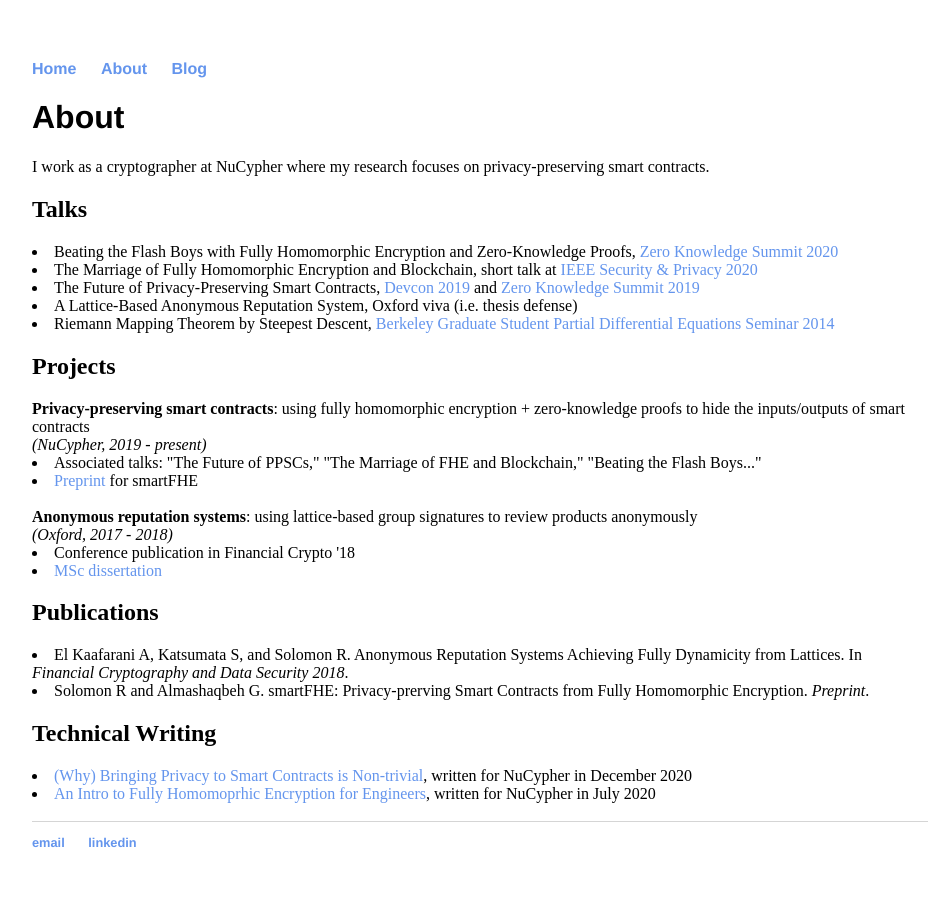
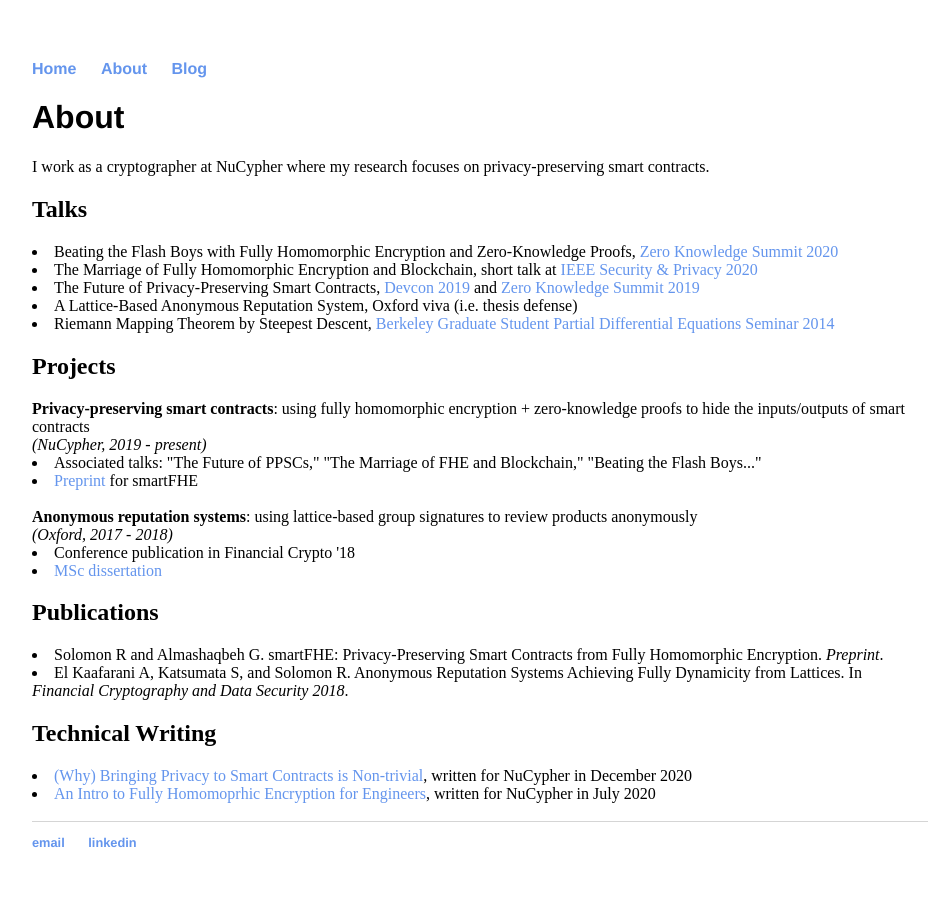
Before and after one commit to ravital/ravital.github.io, a Jekyll site: the page built from about/index.html, in a window 1280 px wide. Shown: the whole page, without its empty margins (160-1094 px from the left). Built offline with Jekyll 4.4.1, drawn with Linux system fonts in a browser that asks for light colours.

Commit message:
Update index.html

```diff
--- a/about/index.html
+++ b/about/index.html
@@ -25,8 +25,8 @@
 				<li><a href="https://www.researchgate.net/profile/Ravital_Solomon">MSc dissertation</a></li>
 
 			<h2>Publications</h2>
+			<li>Solomon R and Almashaqbeh G. smartFHE: Privacy-Preserving Smart Contracts from Fully Homomorphic Encryption. <i>Preprint</i>.</li>
 			<li>El Kaafarani A, Katsumata S, and Solomon R. Anonymous Reputation Systems Achieving Fully Dynamicity from Lattices. In <i>Financial Cryptography and Data Security 2018</i>.</li>
-			<li>Solomon R and Almashaqbeh G. smartFHE: Privacy-prerving Smart Contracts from Fully Homomorphic Encryption. <i>Preprint</i>.</li>
 
 
 			<h2>Technical Writing</h2>
```
